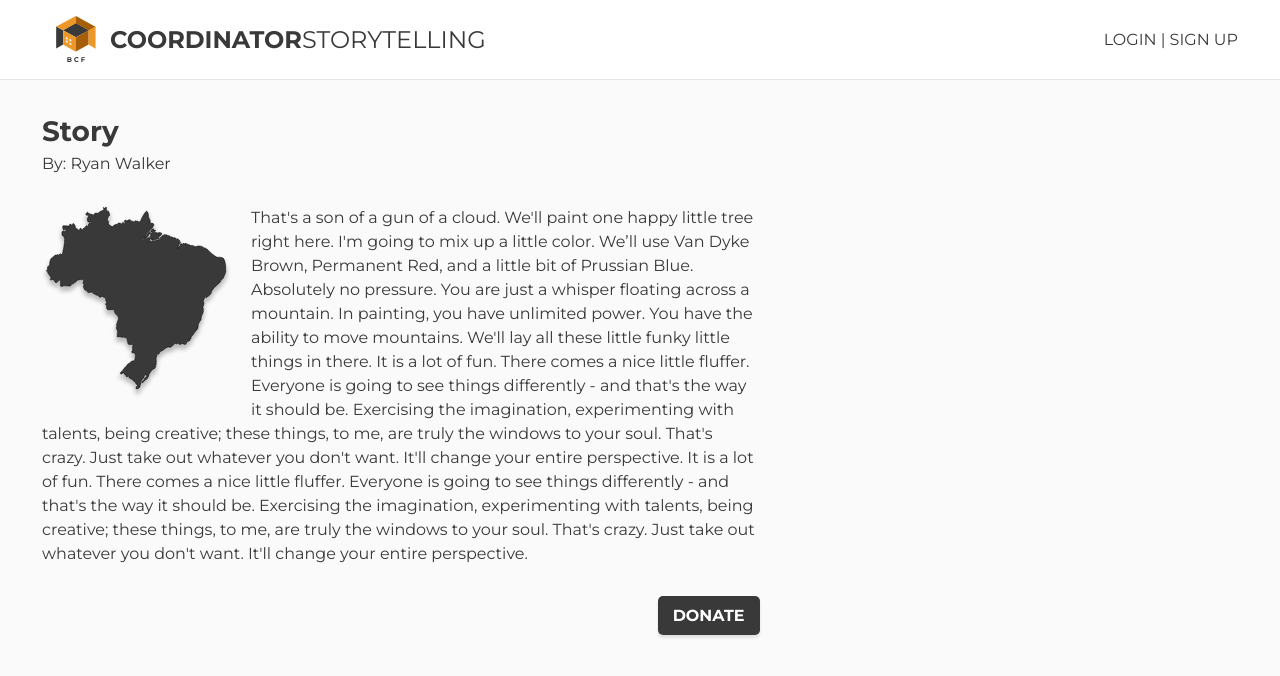
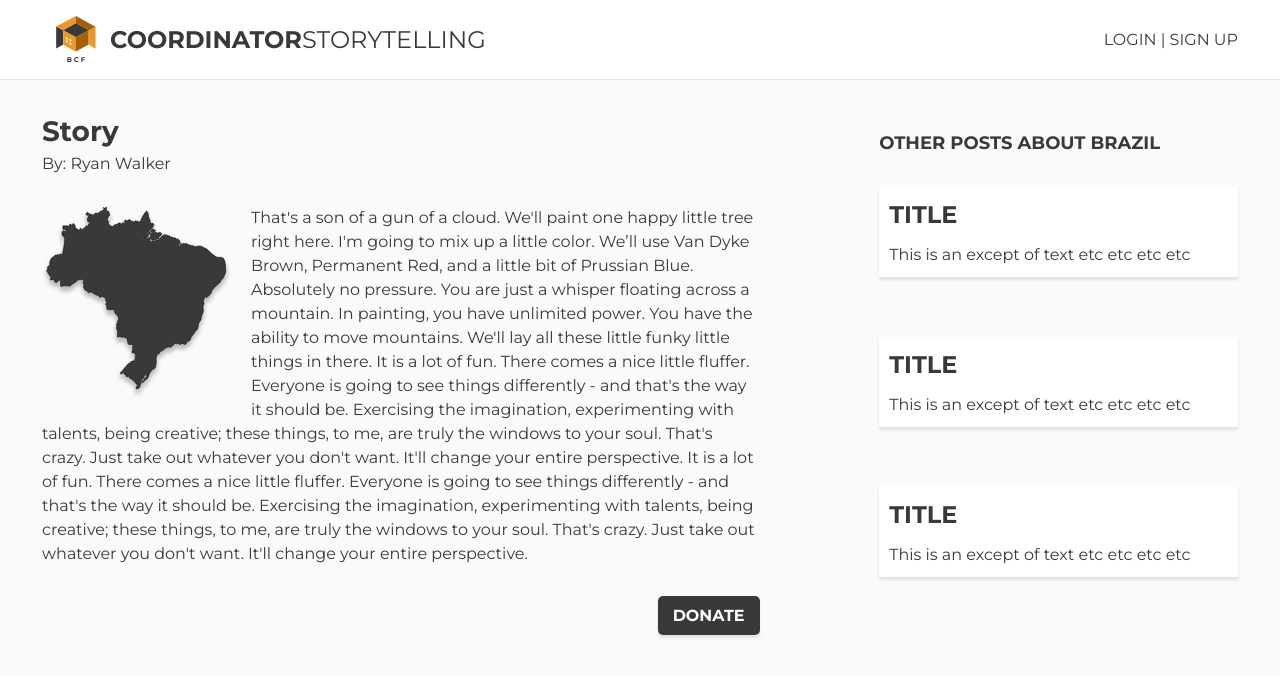
Before and after one commit to bountiful-development/frontend-coordinator-storytelling, a React (Create React App) app: page /1 in a window 1280 px wide. Shown: the top 676 px of the page. Built offline with nearby package versions, Linux system fonts and the light colour scheme.

Commit message:
story view basic complete

```diff
--- a/src/views/StoryView.js
+++ b/src/views/StoryView.js
@@ -2,7 +2,7 @@ import React, { Component } from 'react';
 import styled from 'styled-components';
 import Icon from '../utilities/Icon';
 import Navigation from '../components/Navigation/Navigation';
-import { ViewButton } from '../components/Card/Card';
+import { Card, ViewButton } from '../components/Card/Card';
 
 class StoryView extends Component {
   state = {};
@@ -11,33 +11,51 @@ class StoryView extends Component {
       <StyledStoryView>
         <Navigation />
         <Container>
+          <div className="story">
             <PageHeading>Story</PageHeading>
             <CoordinatorName>By: Ryan Walker</CoordinatorName>
             <StoryContent>
               <Icon name="brazil" />
-
               <StoryText>
                 That's a son of a gun of a cloud. We'll paint one happy little
-              tree right here. I'm going to mix up a little color. We’ll use Van
-              Dyke Brown, Permanent Red, and a little bit of Prussian Blue.
-              Absolutely no pressure. You are just a whisper floating across a
-              mountain. In painting, you have unlimited power. You have the
-              ability to move mountains. We'll lay all these little funky little
-              things in there. It is a lot of fun. There comes a nice little
-              fluffer. Everyone is going to see things differently - and that's
-              the way it should be. Exercising the imagination, experimenting
-              with talents, being creative; these things, to me, are truly the
+                tree right here. I'm going to mix up a little color. We’ll use
+                Van Dyke Brown, Permanent Red, and a little bit of Prussian
+                Blue. Absolutely no pressure. You are just a whisper floating
+                across a mountain. In painting, you have unlimited power. You
+                have the ability to move mountains. We'll lay all these little
+                funky little things in there. It is a lot of fun. There comes a
+                nice little fluffer. Everyone is going to see things differently
+                - and that's the way it should be. Exercising the imagination,
+                experimenting with talents, being creative; these things, to me,
+                are truly the windows to your soul. That's crazy. Just take out
+                whatever you don't want. It'll change your entire perspective.
+                It is a lot of fun. There comes a nice little fluffer. Everyone
+                is going to see things differently - and that's the way it
+                should be. Exercising the imagination, experimenting with
+                talents, being creative; these things, to me, are truly the
                 windows to your soul. That's crazy. Just take out whatever you
-              don't want. It'll change your entire perspective. It is a lot of
-              fun. There comes a nice little fluffer. Everyone is going to see
-              things differently - and that's the way it should be. Exercising
-              the imagination, experimenting with talents, being creative; these
-              things, to me, are truly the windows to your soul. That's crazy.
-              Just take out whatever you don't want. It'll change your entire
-              perspective.
+                don't want. It'll change your entire perspective.
               </StoryText>
               <ViewButton>Donate</ViewButton>
             </StoryContent>
+          </div>
+          <div className="sidebar">
+            <h4>Other Posts about Brazil</h4>
+            <div className="card-container">
+              <SideBarCard>
+                <h3>Title</h3>
+                <p>This is an except of text etc etc etc etc</p>
+              </SideBarCard>
+              <SideBarCard>
+                <h3>Title</h3>
+                <p>This is an except of text etc etc etc etc</p>
+              </SideBarCard>
+              <SideBarCard>
+                <h3>Title</h3>
+                <p>This is an except of text etc etc etc etc</p>
+              </SideBarCard>
+            </div>
+          </div>
         </Container>
       </StyledStoryView>
     );
@@ -53,6 +71,21 @@ const Container = styled.div`
   margin: 0 auto;
   max-width: 1196px;
   height: 100%;
+  display: flex;
+  justify-content: space-between;
+  .story {
+    width: 60%;
+  }
+  .sidebar {
+    margin-top: 5rem;
+    width: 30%;
+    h4 {
+      font-weight: 700;
+      margin-bottom: 3rem;
+      text-transform: uppercase;
+      font-size: 1.8rem;
+    }
+  }
 `;
 
 const PageHeading = styled.h2`
@@ -67,7 +100,7 @@ const CoordinatorName = styled.div`
 
 const StoryContent = styled.div`
   /* display: flex; */
-  width: 60%;
+  /* width: 60%; */
   svg {
     float: left;
     margin-right: 2rem;
@@ -79,4 +112,21 @@ const StoryText = styled.p`
   margin-bottom: 3rem;
 `;
 
+const SideBarCard = styled(Card)`
+  width: 100%;
+  padding: 1rem;
+  cursor: pointer;
+  background: #fff;
+  &:nth-child(even) {
+    background: #fff;
+  }
+  h3 {
+    margin-bottom: 1rem;
+    text-align: left;
+  }
+  p {
+    margin-bottom: 0;
+  }
+`;
+
 export default StoryView;
```
Lines whose indentation alone changed are shown as unchanged.
